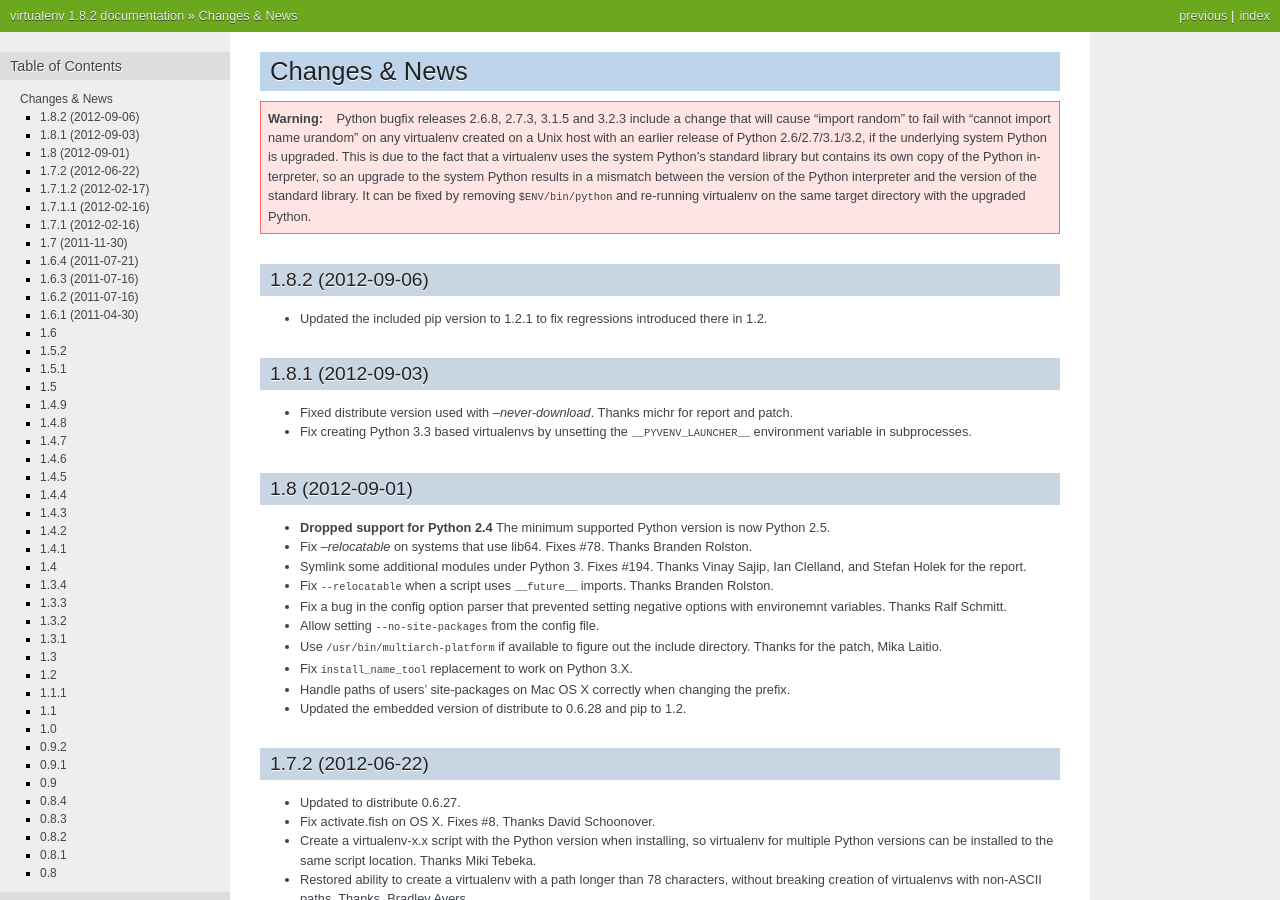
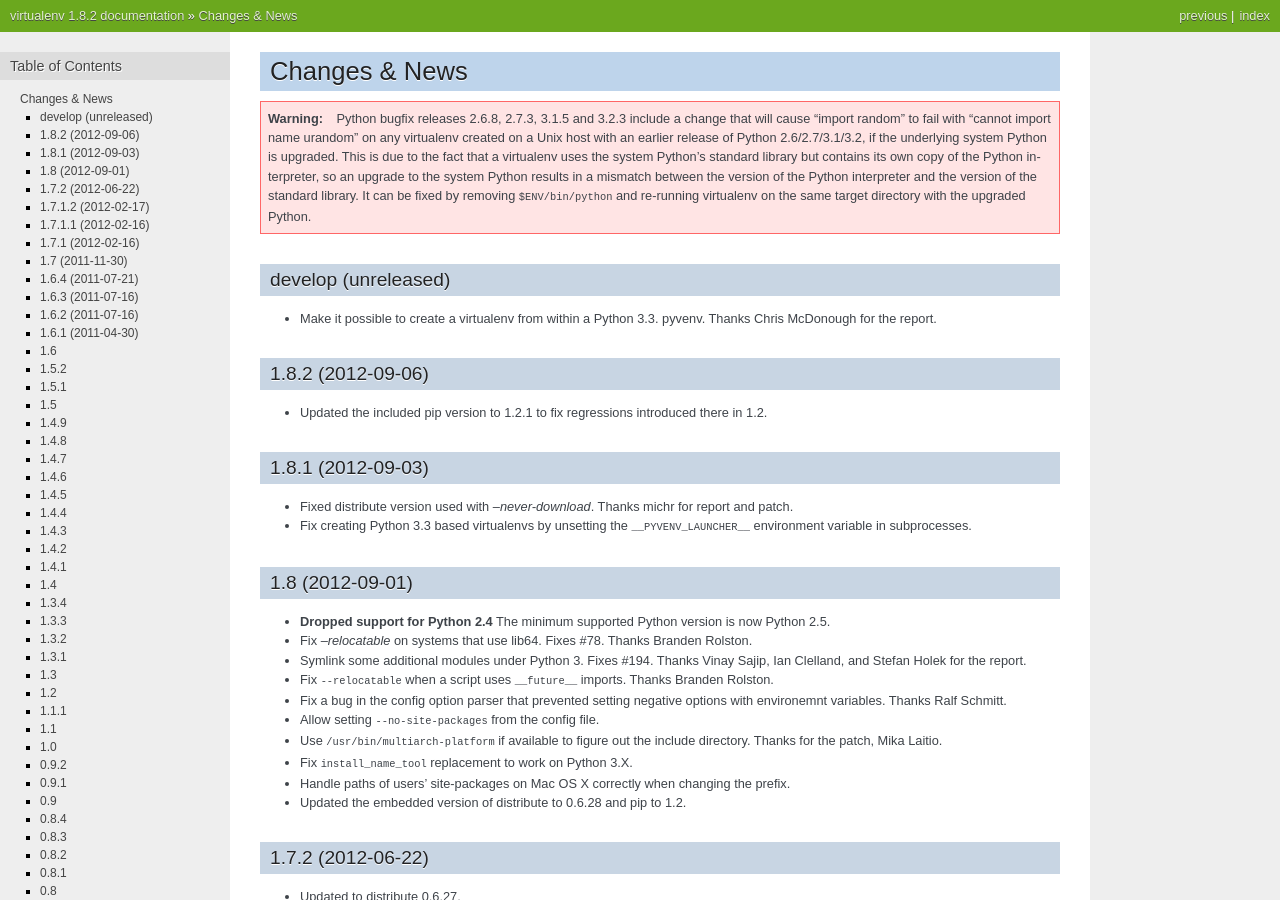
Before and after one commit to pypa/virtualenv, a Sphinx documentation site: the page built from docs/news.txt, in a window 1280 px wide and 900 px high. Built offline with Sphinx 7.4.7, drawn with Linux system fonts in a browser that asks for light colours.

Commit message:
Make it possible to create a virtualenv from within a Python 3.3. pyvenv. Thanks Chris McDonough for the report.

```diff
--- a/docs/news.txt
+++ b/docs/news.txt
@@ -15,11 +15,19 @@
    with the upgraded Python.
 
 
+develop (unreleased)
+~~~~~~~~~~~~~~~~~~~~
+
+* Make it possible to create a virtualenv from within a Python
+  3.3. pyvenv. Thanks Chris McDonough for the report.
+
+
 1.8.2 (2012-09-06)
 ~~~~~~~~~~~~~~~~~~
 
 * Updated the included pip version to 1.2.1 to fix regressions introduced
   there in 1.2.
+
 
 1.8.1 (2012-09-03)
 ~~~~~~~~~~~~~~~~~~
@@ -29,6 +37,7 @@
 
 * Fix creating Python 3.3 based virtualenvs by unsetting the
   ``__PYVENV_LAUNCHER__`` environment variable in subprocesses.
+
 
 1.8 (2012-09-01)
 ~~~~~~~~~~~~~~~~
@@ -60,6 +69,7 @@
 
 * Updated the embedded version of distribute to 0.6.28 and pip to 1.2.
 
+
 1.7.2 (2012-06-22)
 ~~~~~~~~~~~~~~~~~~
 
@@ -89,10 +99,12 @@
   with the --distribute option or the ``VIRTUALENV_USE_DISTRIBUTE`` env var.
   ``VIRTUALENV_USE_DISTRIBUTE`` is now considered again as a legacy alias.
 
+
 1.7.1.2 (2012-02-17)
 ~~~~~~~~~~~~~~~~~~~~
 
 * Fixed minor issue in `--relocatable`. Thanks, Cap Petschulat.
+
 
 1.7.1.1 (2012-02-16)
 ~~~~~~~~~~~~~~~~~~~~
@@ -100,6 +112,7 @@
 * Bumped the version string in ``virtualenv.py`` up, too.
 
 * Fixed rST rendering bug of long description.
+
 
 1.7.1 (2012-02-16)
 ~~~~~~~~~~~~~~~~~~
@@ -133,6 +146,7 @@
 * Added activation script for Powershell (signed by Jannis Leidel). Many
   thanks to Jason R. Coombs.
 
+
 1.7 (2011-11-30)
 ~~~~~~~~~~~~~~~~
 
@@ -156,15 +170,18 @@
 
 * Made ``virtualenv.py`` script executable.
 
+
 1.6.4 (2011-07-21)
 ~~~~~~~~~~~~~~~~~~
 
 * Restored ability to run on Python 2.4, too.
 
+
 1.6.3 (2011-07-16)
 ~~~~~~~~~~~~~~~~~~
 
 * Restored ability to run on Python < 2.7.
+
 
 1.6.2 (2011-07-16)
 ~~~~~~~~~~~~~~~~~~
@@ -200,6 +217,7 @@
 
 * Added --never-download and --search-dir options. Thanks Ethan Jucovy.
 
+
 1.6
 ~~~
 
@@ -209,6 +227,7 @@
   (readline) are installed outside the standard library.
 
 * Updated bundled pip to 1.0.
+
 
 1.5.2
 ~~~~~
@@ -225,12 +244,14 @@
 
 * Moved virtualenv to Github at https://github.com/pypa/virtualenv
 
+
 1.5.1
 ~~~~~
 
 * Added ``_weakrefset`` requirement for Python 2.7.1.
 
 * Fixed Windows regression in 1.5
+
 
 1.5
 ~~~
@@ -249,10 +270,12 @@
 
 * Add fish and csh activate scripts.
 
+
 1.4.9
 ~~~~~
 
 * Include pip 0.7.2
+
 
 1.4.8
 ~~~~~
@@ -268,16 +291,19 @@
 
 * Include pip 0.7.1
 
+
 1.4.7
 ~~~~~
 
 * Include pip 0.7
+
 
 1.4.6
 ~~~~~
 
 * Allow ``activate.sh`` to skip updating the prompt (by setting
   ``$VIRTUAL_ENV_DISABLE_PROMPT``).
+
 
 1.4.5
 ~~~~~
@@ -286,6 +312,7 @@
 
 * Fix ``activate.bat`` and ``deactivate.bat`` under Windows when
   ``PATH`` contained a parenthesis
+
 
 1.4.4
 ~~~~~
@@ -302,10 +329,12 @@
   Distribute by default (so you don't have to remember to use
   ``--distribute``).
 
+
 1.4.3
 ~~~~~
 
 * Include pip 0.6.1
+
 
 1.4.2
 ~~~~~
@@ -317,10 +346,12 @@
 * Exclude ~/.local (user site-packages) from environments when using
   ``--no-site-packages``
 
+
 1.4.1
 ~~~~~
 
 * Include pip 0.6
+
 
 1.4
 ~~~
@@ -330,6 +361,7 @@
 * Added the --distribute option
 
 * Fixed packaging problem of support-files
+
 
 1.3.4
 ~~~~~
@@ -360,6 +392,7 @@
 * Fixes for ``--python``: make it work with ``--relocatable`` and the
   symlink created to the exact Python version.
 
+
 1.3.3
 ~~~~~
 
@@ -382,6 +415,7 @@
   <https://bugs.launchpad.net/virtualenv/+bug/340050>`_ picking up
   some ``.so`` libraries in ``/usr/local``.
 
+
 1.3.2
 ~~~~~
 
@@ -393,6 +427,7 @@
   and find a pre-downloaded Setuptools egg using that.
 
 * Added platform-specific paths, like ``/usr/lib/pythonX.Y/plat-linux2``
+
 
 1.3.1
 ~~~~~
@@ -415,6 +450,7 @@
 
 * Fixed handling of Jython environments that use a
   jython-complete.jar.
+
 
 1.3
 ~~~
@@ -442,6 +478,7 @@
 * Fixed the ``__classpath__`` entry in Jython's ``sys.path`` taking
   precedent over virtualenv's libs.
 
+
 1.2
 ~~~
 
@@ -450,10 +487,12 @@
 * Add ``sets`` to the module copied over for Python 2.3 (though Python
   2.3 still probably doesn't work).
 
+
 1.1.1
 ~~~~~
 
 * Added support for Jython 2.5.
+
 
 1.1
 ~~~
@@ -469,6 +508,7 @@
 * Copy or symlink over the ``include`` directory so that packages will
   more consistently compile.
 
+
 1.0
 ~~~
 
@@ -477,6 +517,7 @@
 * Fixed bug in ``--clear``.
 * Fixed typos in ``deactivate.bat``.
 * Preserve ``$PYTHONPATH`` when calling subprocesses.
+
 
 0.9.2
 ~~~~~
@@ -492,12 +533,14 @@
 * Fixed an issue with Mac Framework Python builds, and absolute paths
   (from Ronald Oussoren).
 
+
 0.9.1
 ~~~~~
 
 * Improve ability to create a virtualenv from inside a virtualenv.
 * Fix a little bug in ``bin/activate``.
 * Actually get ``distutils.cfg`` to work reliably.
+
 
 0.9
 ~~~
@@ -514,6 +557,7 @@
 * Should work on MacOSX Framework builds (the default Python
   installations on Mac).  Thanks to Ronald Oussoren.
 
+
 0.8.4
 ~~~~~
 
@@ -521,10 +565,12 @@
   were inaccurate.
 * Slightly prettier output.
 
+
 0.8.3
 ~~~~~
 
 * Added support for Windows.
+
 
 0.8.2
 ~~~~~
@@ -534,11 +580,13 @@
 * Give error about running while inside a workingenv.
 * Give better error message about Python 2.3.
 
+
 0.8.1
 ~~~~~
 
 Fixed packaging of the library.
 
+
 0.8
 ~~~
 
--- a/virtualenv.py
+++ b/virtualenv.py
@@ -156,7 +156,8 @@
             #"idlelib",
             #"imaplib",
             #"imghdr",
-            #"importlib",
+            "imp",
+            "importlib",
             #"inspect",
             #"json",
             #"lib2to3",
@@ -1120,6 +1121,8 @@
 
     if hasattr(sys, 'real_prefix'):
         prefixes.append(sys.real_prefix)
+    if hasattr(sys, 'base_prefix'):
+        prefixes.append(sys.base_prefix)
     prefixes = list(map(os.path.expanduser, prefixes))
     prefixes = list(map(os.path.abspath, prefixes))
     filename = os.path.abspath(filename)
```
